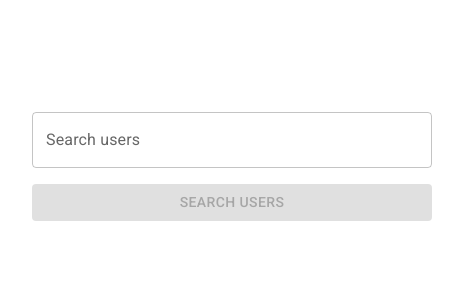
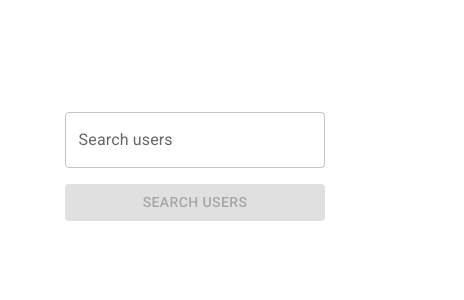
Before and after one commit to mir4z/github-repository-explorer, a React (Vite) app: page / in a window 390 px wide. Shown: the top 300 px of the page, 464 px wide, since content can reach past the window. Built offline with nearby package versions, Linux system fonts and the light colour scheme.

Commit message:
fix: correct the layout for mobile view

```diff
--- a/src/App.css
+++ b/src/App.css
@@ -4,3 +4,8 @@
   padding: 2rem;
   text-align: center;
 }
+
+.App {
+  display: flex;
+  justify-content: center;
+}
--- a/src/features/repositorySearch/RepositoryCard.tsx
+++ b/src/features/repositorySearch/RepositoryCard.tsx
@@ -12,7 +12,7 @@ export function RepositoryCard({ repository }: Props) {
       onClick={() => {
         window.open(repository.html_url, '_blank');
       }}
-      sx={{ minWidth: 275, maxWidth: 400, margin: '1rem 0', cursor: 'pointer' }}
+      sx={{ margin: '1rem 0', cursor: 'pointer' }}
     >
       <Box>
         <CardContent>
--- a/src/features/repositorySearch/UserAccordion.tsx
+++ b/src/features/repositorySearch/UserAccordion.tsx
@@ -50,7 +50,7 @@ export function UserAccordion({ user }: Props) {
     <Accordion
       expanded={expanded}
       onChange={onToggleAccordion}
-      sx={{ boxShadow: 'none', minWidth: '400px' }}
+      sx={{ boxShadow: 'none' }}
     >
       <AccordionSummary
         onMouseEnter={() => refetch()}
--- a/src/index.css
+++ b/src/index.css
@@ -17,8 +17,7 @@
 }
 
 body {
-  margin: 0;
-  display: flex;
+  margin: 0 auto;
   margin-top: 5rem;
   min-width: 320px;
   min-height: 100vh;
--- a/src/main.tsx
+++ b/src/main.tsx
@@ -1,3 +1,4 @@
+import { createTheme, ThemeProvider } from '@mui/material/styles';
 import { QueryClient, QueryClientProvider } from '@tanstack/react-query';
 import { ReactQueryDevtools } from '@tanstack/react-query-devtools';
 import React from 'react';
@@ -6,11 +7,14 @@ import { App } from './App';
 import './index.css';
 
 const queryClient = new QueryClient();
+const theme = createTheme();
 
 ReactDOM.createRoot(document.getElementById('root') as HTMLElement).render(
   <React.StrictMode>
     <QueryClientProvider client={queryClient}>
-      <App />
+      <ThemeProvider theme={theme}>
+        <App />
+      </ThemeProvider>
       <ReactQueryDevtools initialIsOpen={false} />
     </QueryClientProvider>
   </React.StrictMode>
--- a/src/views/SearchUsersView.tsx
+++ b/src/views/SearchUsersView.tsx
@@ -13,7 +13,12 @@ export function SearchUsersView() {
   };
 
   return (
-    <Box display="flex" flexDirection="column" gap="1rem" minWidth="400px">
+    <Box
+      display="flex"
+      flexDirection="column"
+      gap="1rem"
+      sx={{ width: { xs: '80%', sm: '70%', md: '400px' } }}
+    >
       <SearchForm onSubmit={onSearchUser} isDisabled={false} />
 
       <Suspense fallback={<Typography>Loading...</Typography>}>
```
